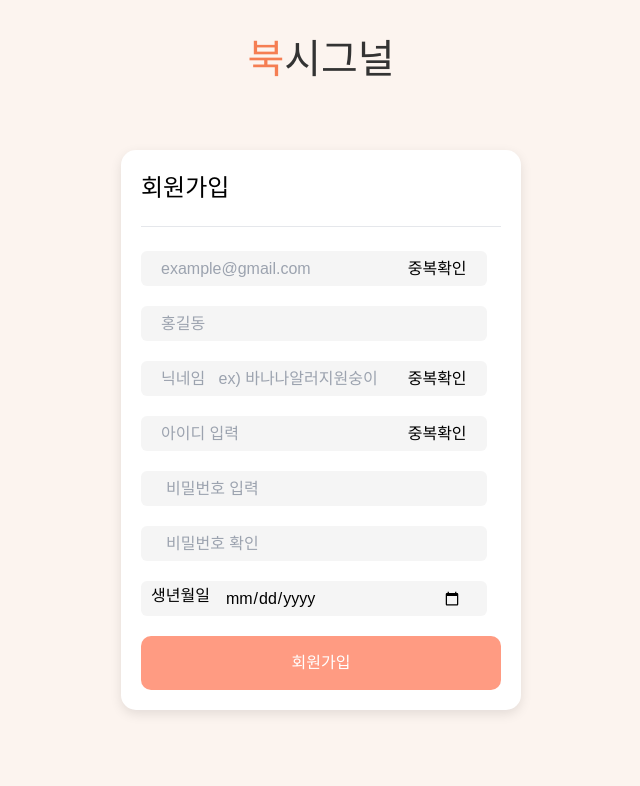
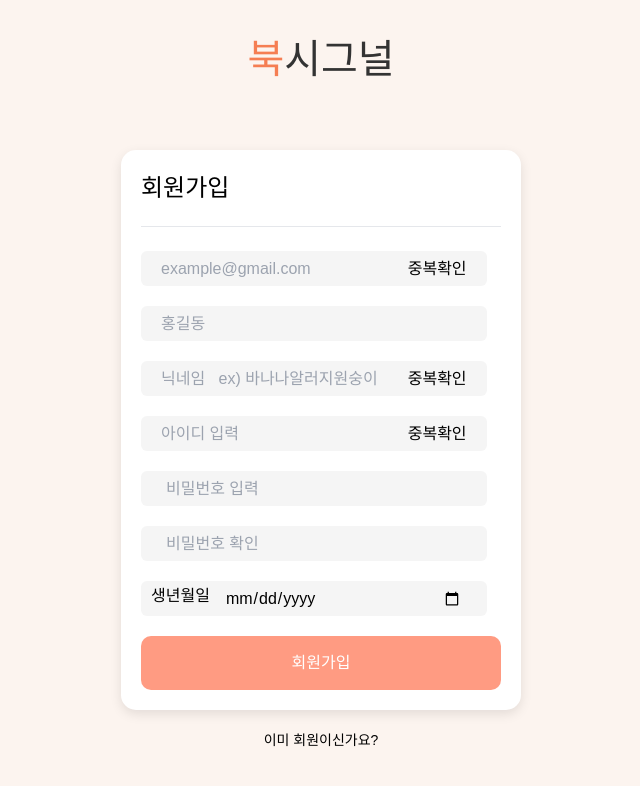
Before and after one commit to shju0317/book-signal, a React (Create React App) app: page /join in a window 1280 px wide. Shown: the top 786 px of the page, without its empty margins (319-959 px from the left). Built offline with nearby package versions, Linux system fonts and the light colour scheme; no server answers; a web font is replaced by a local one.

Commit message:
엔터 빼기

```diff
--- a/src/controllers/user.js
+++ b/src/controllers/user.js
@@ -106,10 +106,6 @@ exports.login = async (req, res) => {
   }
 };
 
-
-
-
-
 // 이메일 중복 체크 함수
 exports.getUserByEmail = async (mem_email) => {
   try {
--- a/src/pages/Join.jsx
+++ b/src/pages/Join.jsx
@@ -345,6 +345,11 @@ const Join = () => {
           </button>
         </form>
       </div>
+      <div className="footer-wrapper">
+        <div className="login-footer">
+          <Link to="/Login">이미 회원이신가요?</Link>
+        </div>
+      </div>
       {/* 회원가입 완료 팝업 */}
       {joinComplete && (
         <JoinPopup
@@ -354,6 +359,7 @@ const Join = () => {
         />
       )}
     </div>
+
   );
 };
 
```
Lines whose indentation alone changed are shown as unchanged.
